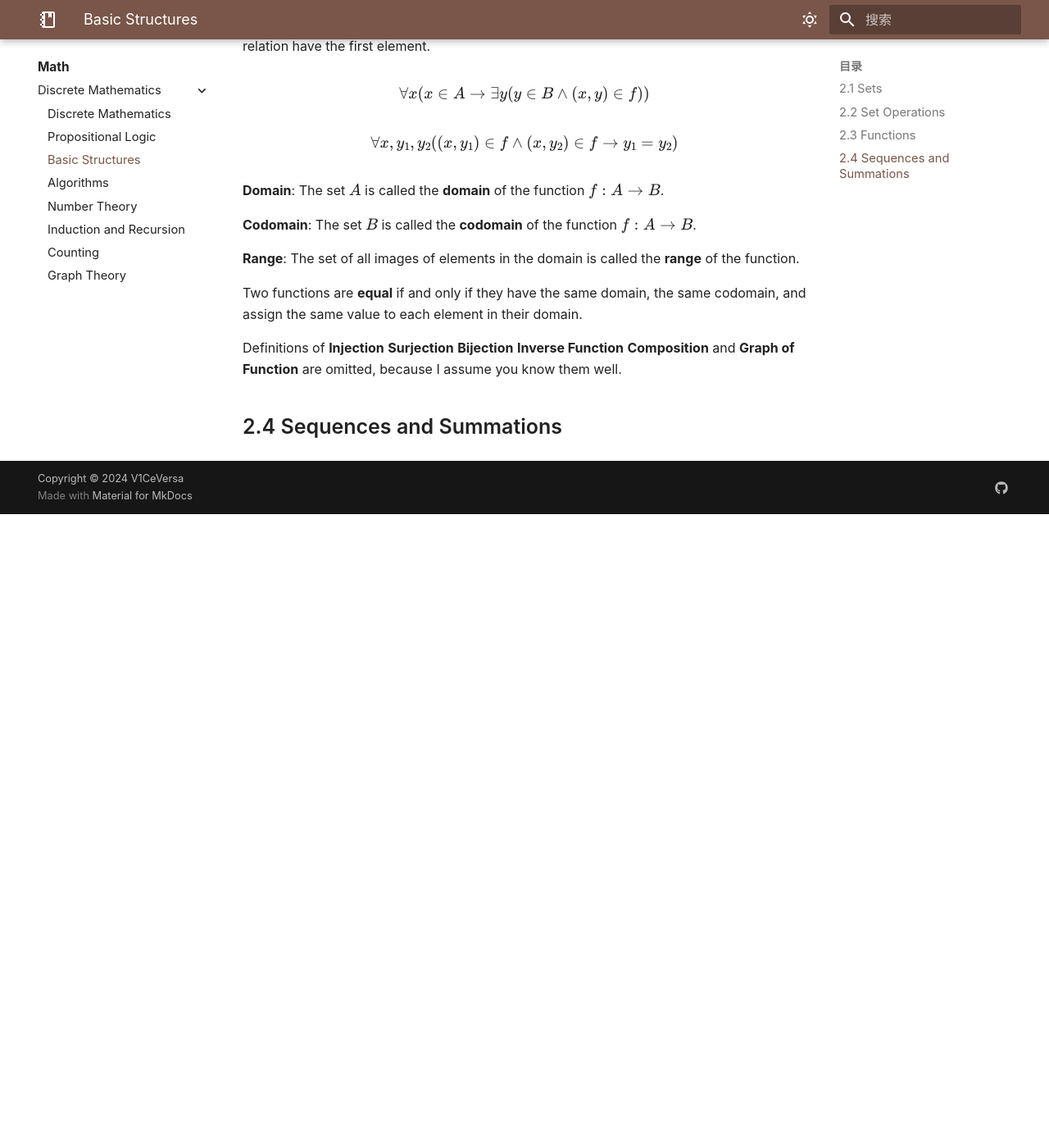
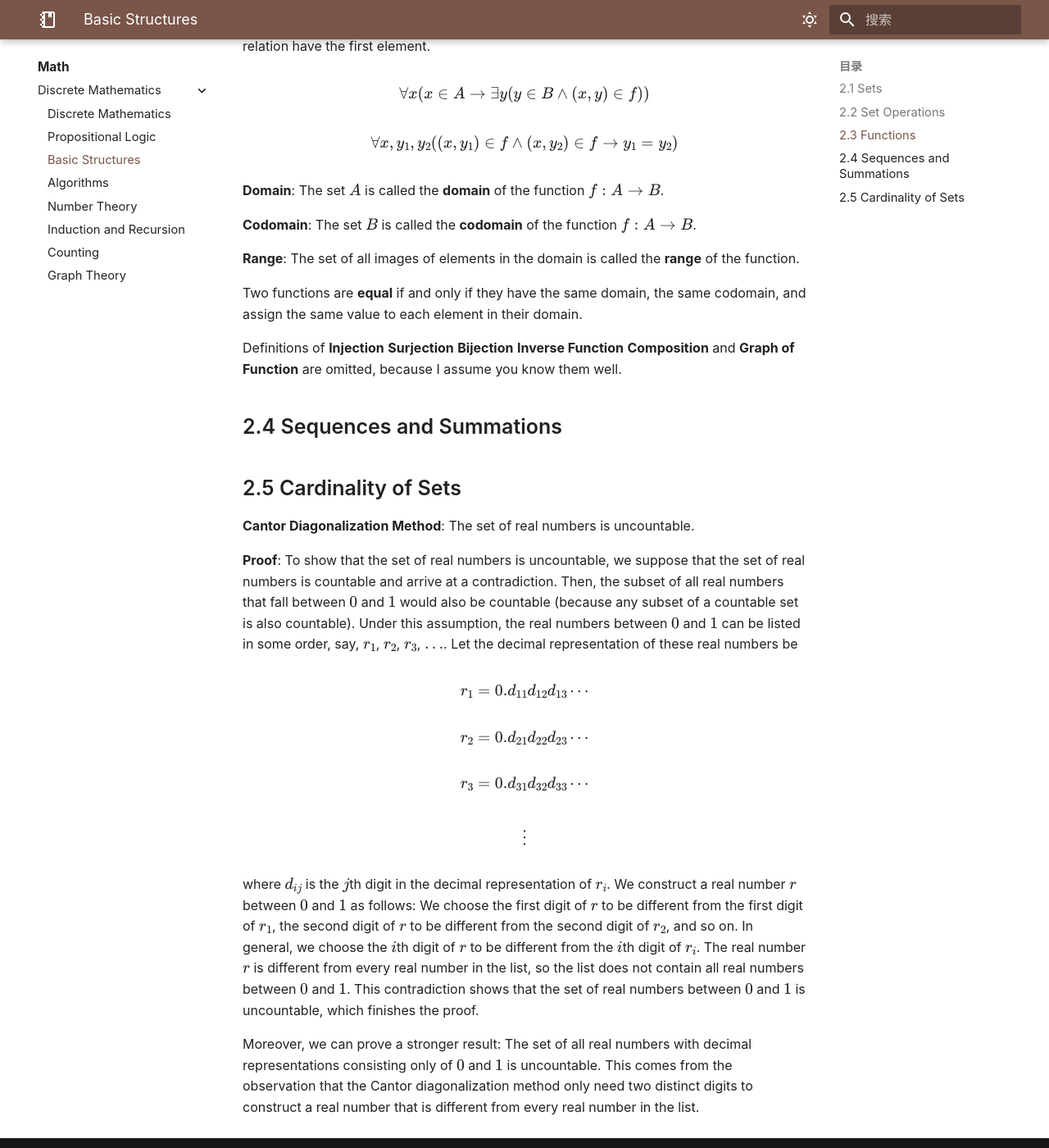
Before and after one commit to V1CeVersaa/V1CeVersaa.github.io, an MkDocs documentation site: the page built from docs/Math/Discrete Mathematics/02 Basic Structures.md, in a window 1280 px wide and 1400 px high, scrolled down 3799 px. Shown: the whole window at 82% size. Built offline with MkDocs 1.6.1 and Material for MkDocs 9.7.7, drawn with Linux system fonts in a browser that asks for light colours; nearby versions of some CDN libraries; some web fonts are replaced; comment, search, counter and statistics services are not loaded; a style sheet for code colours, icons or effects is not loaded; before the commit the page ends 4426 px from its top, so only the background shows below that.

Commit message:
update: 240428 ver1

```diff
--- a/docs/Math/Discrete Mathematics/02 Basic Structures.md
+++ b/docs/Math/Discrete Mathematics/02 Basic Structures.md
@@ -18,7 +18,7 @@
 
 **Subset**: A set $A$ is a subset of a set $B$ if every element of $A$ is also an element of $B$. We write $A\subseteq B$.
 
-$$forall x(x\in A\rightarrow x\in B)$$
+$$\forall x(x\in A\rightarrow x\in B)$$
 
 **Proper Subset**: If $A\subseteq B$ and $A\neq B$, then $A$ is a proper subset of $B$, denoted by $A\subset B$.
 
@@ -91,3 +91,21 @@
 Definitions of **Injection** **Surjection** **Bijection** **Inverse Function** **Composition** and **Graph of Function** are omitted, because I assume you know them well.
 
 ## 2.4 Sequences and Summations
+
+## 2.5 Cardinality of Sets
+
+**Cantor Diagonalization Method**: The set of real numbers is uncountable.
+
+**Proof**: To show that the set of real numbers is uncountable, we suppose that the set of real numbers is countable and arrive at a contradiction. Then, the subset of all real numbers that fall between $0$ and $1$ would also be countable (because any subset of a countable set is also countable). Under this assumption, the real numbers between $0$ and $1$ can be listed in some order, say, $r_1$, $r_2$, $r_3$, $\dots$. Let the decimal representation of these real numbers be
+
+$$r_1=0.d_{11}d_{12}d_{13}\cdots$$
+
+$$r_2=0.d_{21}d_{22}d_{23}\cdots$$
+
+$$r_3=0.d_{31}d_{32}d_{33}\cdots$$
+
+$$\vdots$$
+
+where $d_{ij}$ is the $j$th digit in the decimal representation of $r_i$. We construct a real number $r$ between $0$ and $1$ as follows: We choose the first digit of $r$ to be different from the first digit of $r_1$, the second digit of $r$ to be different from the second digit of $r_2$, and so on. In general, we choose the $i$th digit of $r$ to be different from the $i$th digit of $r_i$. The real number $r$ is different from every real number in the list, so the list does not contain all real numbers between $0$ and $1$. This contradiction shows that the set of real numbers between $0$ and $1$ is uncountable, which finishes the proof.
+
+Moreover, we can prove a stronger result: The set of all real numbers with decimal representations consisting only of $0$ and $1$ is uncountable. This comes from the observation that the Cantor diagonalization method only need two distinct digits to construct a real number that is different from every real number in the list.
--- a/mkdocs.yml
+++ b/mkdocs.yml
@@ -141,7 +141,7 @@
       - Algorithm Analysis: Computer Science/Algorithm/01 Algorithm Analysis.md
       - Linear List: Computer Science/Algorithm/02 Linear List.md
       - Trees: Computer Science/Algorithm/03 Trees.md
-      - Heap: Computer Science/Algorithm/04 Heap.md
+      - Heap: Computer Science/Algorithm/04 Graph.md
       - Hash: Computer Science/Algorithm/05 Hash.md
     - System:
       - Computer Science/System/index.md
```
Also changed, not shown: other parts of docs/Math/Discrete Mathematics/02 Basic Structures.md (+1 -1 lines), docs/Computer Science/Algorithm/03 Trees.md (+35 -0 lines), docs/Computer Science/Algorithm/04 Graph.md (added, +1 -0 lines), docs/Computer Science/Algorithm/04 Heap.md (deleted, +0 -32 lines), docs/Computer Science/Algorithm/Algorithms and Data Structure.md (+1 -1 lines).
